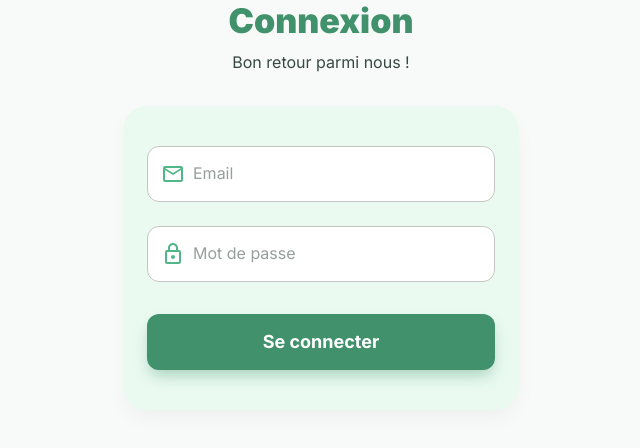
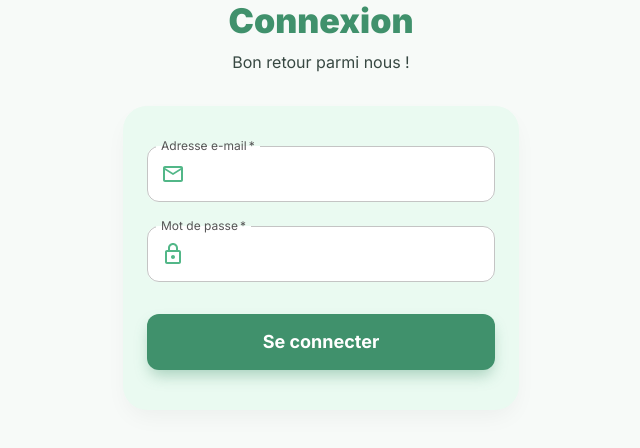
Before and after one commit to Anth0nyyyyy/Web3Q3Groupe11, a React (Vite) app in the folder frontend/: page /login in a window 1280 px wide. Shown: the top 448 px of the page, without its empty margins (319-959 px from the left). Built offline with nearby package versions, Linux system fonts and the light colour scheme.

Commit message:
messages d'erreur précis + label adapté

```diff
--- a/frontend/package.json
+++ b/frontend/package.json
@@ -23,8 +23,8 @@
   "devDependencies": {
     "@types/react": "^18.2.79",
     "@types/react-dom": "^18.2.25",
-    "@typescript-eslint/eslint-plugin": "^7.7.0",
-    "@typescript-eslint/parser": "^7.7.0",
+    "@typescript-eslint/eslint-plugin": "^7.18.0",
+    "@typescript-eslint/parser": "^7.18.0",
     "@vitejs/plugin-react": "^4.2.1",
     "cypress": "^15.3.0",
     "eslint": "^8.57.0",
--- a/frontend/src/pages/LoginPage.tsx
+++ b/frontend/src/pages/LoginPage.tsx
@@ -1,4 +1,5 @@
 // /frontend/src/pages/LoginPage.tsx
+
 import React, { useState } from 'react';
 import { useNavigate } from 'react-router-dom';
 import { Container, Box, Typography, TextField, Button, InputAdornment, CircularProgress, Alert } from '@mui/material';
@@ -8,7 +9,6 @@ import LockOutlinedIcon from '@mui/icons-material/LockOutlined';
 import { authService } from '../services/authService.ts';
 import { useAuth } from '../contexts/AuthContext.tsx';
 
-// On importe notre nouveau fichier de style
 import './LoginPage.scss';
 
 const LoginPage = () => {
@@ -29,7 +29,17 @@ const LoginPage = () => {
             login(data.token);
             navigate('/dashboard');
         } catch (err: any) {
-            const errorMessage = err.response?.data?.message || 'Une erreur est survenue.';
+            console.error("DÉTAILS COMPLETS DE L'ERREUR:", err.response);
+
+            const status = err.response?.status;
+            let errorMessage = 'Une erreur de connexion est survenue. Veuillez réessayer.';
+
+            if (status === 401 || status === 403) {
+                errorMessage = 'L\'adresse e-mail ou le mot de passe est incorrect.';
+            } else if (status === 404) {
+                errorMessage = 'Aucun compte n\'est associé à cette adresse e-mail.';
+            }
+
             setError(errorMessage);
         } finally {
             setLoading(false);
@@ -50,16 +60,35 @@ const LoginPage = () => {
                 <Box component="form" onSubmit={handleSubmit} noValidate className="login-form">
                     {error && <Alert severity="error" sx={{ mb: 2 }}>{error}</Alert>}
 
+                    {}
                     <TextField
-                        margin="normal" required fullWidth placeholder="Email" value={email} onChange={(e) => setEmail(e.target.value)}
-                        InputProps={{ startAdornment: (<InputAdornment position="start"><MailOutlineIcon color="secondary" /></InputAdornment>) }}
+                        margin="normal"
+                        required
+                        fullWidth
+                        label="Adresse e-mail"
+                        value={email}
+                        onChange={(e) => setEmail(e.target.value)}
+                        InputProps={{
+                            startAdornment: (<InputAdornment position="start"><MailOutlineIcon color="secondary" /></InputAdornment>)
+                        }}
                     />
                     <TextField
-                        margin="normal" required fullWidth placeholder="Mot de passe" type="password" value={password} onChange={(e) => setPassword(e.target.value)}
-                        InputProps={{ startAdornment: (<InputAdornment position="start"><LockOutlinedIcon color="secondary" /></InputAdornment>) }}
+                        margin="normal"
+                        required
+                        fullWidth
+                        label="Mot de passe"
+                        type="password"
+                        value={password}
+                        onChange={(e) => setPassword(e.target.value)}
+                        InputProps={{
+                            startAdornment: (<InputAdornment position="start"><LockOutlinedIcon color="secondary" /></InputAdornment>)
+                        }}
                     />
                     <Button
-                        type="submit" fullWidth variant="contained" disabled={loading}
+                        type="submit"
+                        fullWidth
+                        variant="contained"
+                        disabled={loading}
                         className="submit-button"
                     >
                         {loading ? <CircularProgress size={24} color="inherit" /> : 'Se connecter'}
```
Also changed, not shown: 1 other file (tests, documents, lock files or other folders).
